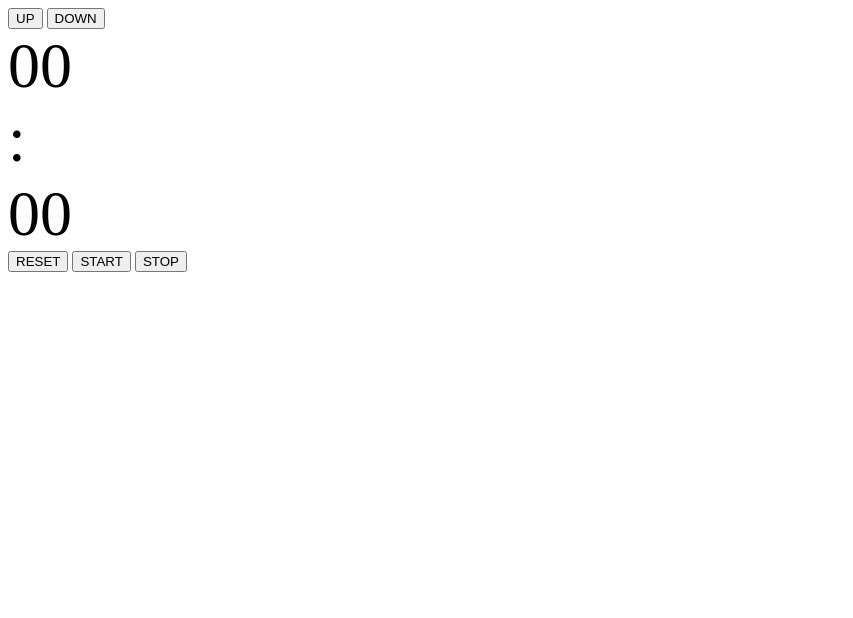
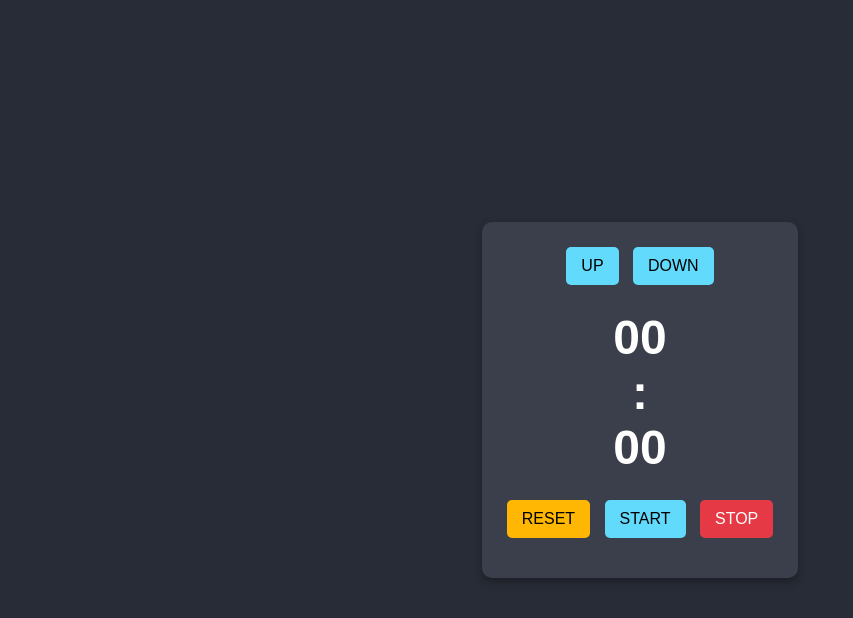
Before and after one commit to RaulCortes08/Timer-app, a website: page timer-main/src/index.html in a window 1280 px wide. Shown: the whole page, without its empty margins (0-853 px from the left). Drawn offline with Linux system fonts and the light colour scheme.

```diff
--- a/timer-main/src/styles.css
+++ b/timer-main/src/styles.css
@@ -1,3 +1,60 @@
+body {
+    font-family: Arial, sans-serif;
+    display: flex;
+    justify-content: center;
+    align-items: center;
+    height: 100vh;
+    background-color: #282c36;
+    color: white;
+    margin: 0;
+}
+
+.timer {
+    background: #3a3f4b;
+    padding: 20px;
+    border-radius: 10px;
+    text-align: center;
+    box-shadow: 0 4px 10px rgba(0, 0, 0, 0.3);
+}
+
+.setButtons, .controlButtons {
+    margin-bottom: 15px;
+}
+
+button {
+    background: #61dafb;
+    border: none;
+    padding: 10px 15px;
+    font-size: 16px;
+    margin: 5px;
+    cursor: pointer;
+    border-radius: 5px;
+    transition: 0.3s;
+}
+
+button:hover {
+    background: #21a1f1;
+}
+
 .numbers {
-    font-size: 64px
+    font-size: 48px;
+    font-weight: bold;
+    margin: 20px 0;
 }
+
+#stopButton {
+    background: #e63946;
+    color: white;
+}
+
+#stopButton:hover {
+    background: #c72c3b;
+}
+
+#resetButton {
+    background: #ffb703;
+}
+
+#resetButton:hover {
+    background: #e09c02;
+}
```
Also changed, not shown: package.json (added, +20 -0 lines), 1 other file.
